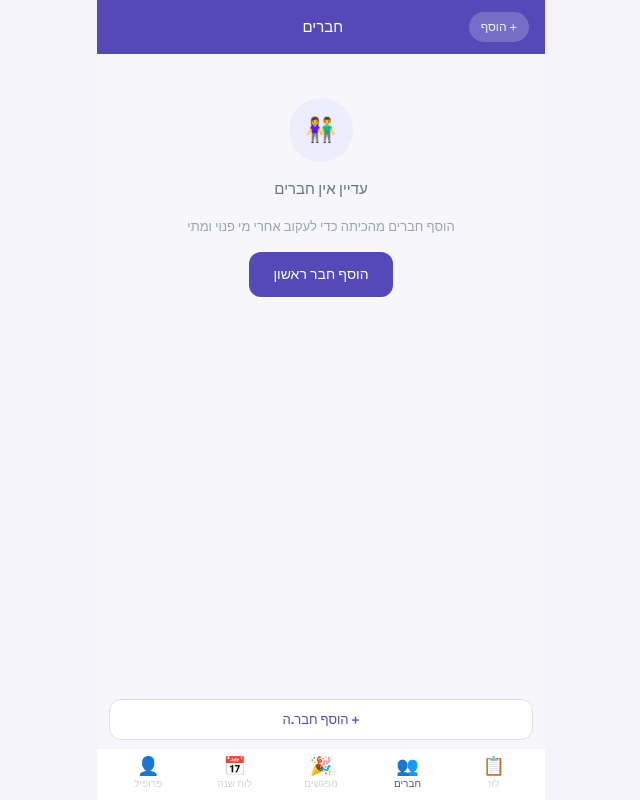
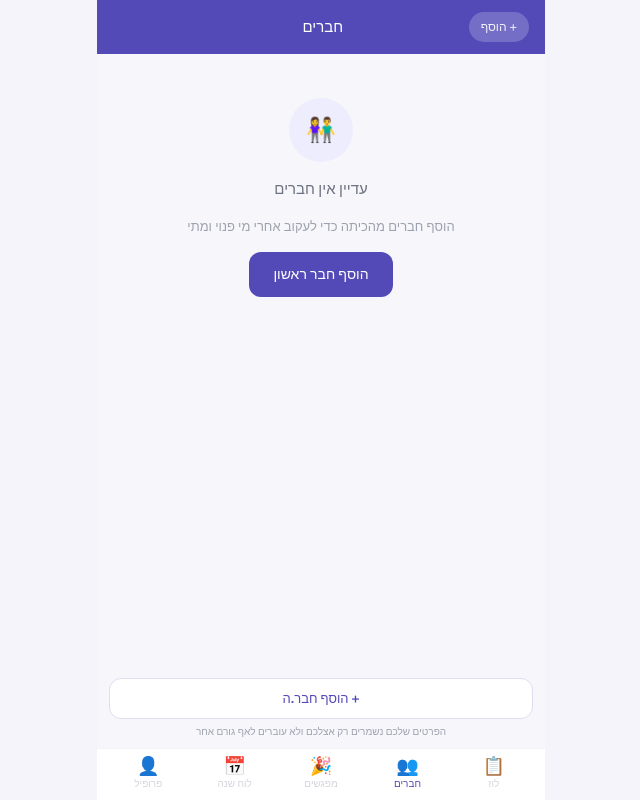
Before and after one commit to madeinphk-alt/kidimeet, a Next.js app: page /friends in a window 1280 px wide. Shown: the whole page, without its empty margins (319-959 px from the left). Built offline with nearby package versions, Linux system fonts and the light colour scheme.

Commit message:
Add privacy note under add friend button

```diff
--- a/src/app/friends/page.tsx
+++ b/src/app/friends/page.tsx
@@ -209,6 +209,9 @@ export default function FriendsPage() {
         >
           + הוסף חבר.ה
         </Link>
+        <p className="text-center text-[10px] text-gray-400 mt-1.5" dir="rtl">
+          הפרטים שלכם נשמרים רק אצלכם ולא עוברים לאף גורם אחר
+        </p>
       </div>
       <BottomNav active="friends" />
     </div>
```
